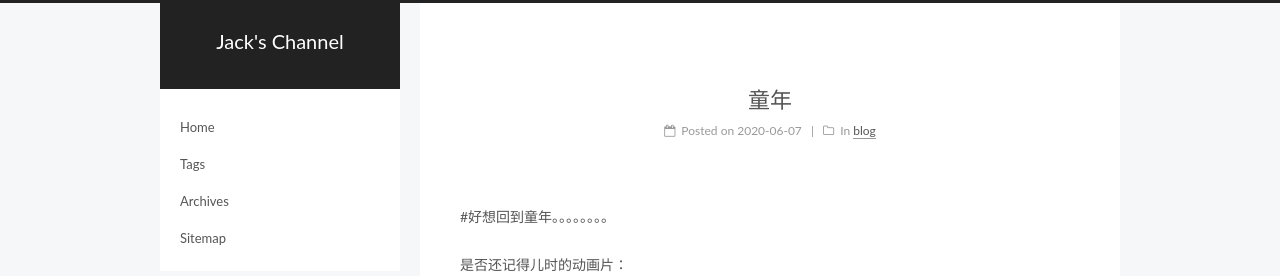
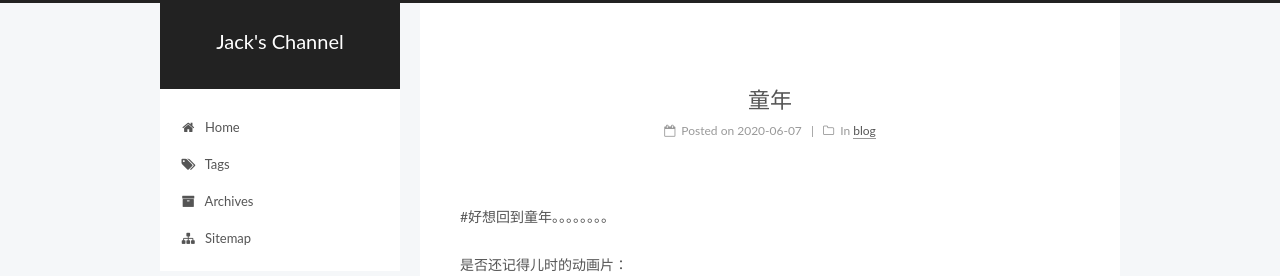
Before and after one commit to jackyuanjie1990/jackblog.github.io, a plain HTML site: page 2020/06/07/first-blog/index.html in a window 1280 px wide. Shown: the top 276 px of the page. Drawn offline with Linux system fonts and the light colour scheme.

Commit message:
Site updated: 2020-06-09 23:01:40

```diff
--- a/2020/06/07/first-blog/index.html
+++ b/2020/06/07/first-blog/index.html
@@ -187,6 +187,8 @@
         <li class="menu-item menu-item-home">
           <a href="/https:/luoluo23.github.io/%20" rel="section">
 
+              <i class="menu-item-icon fa fa-fw fa-home"></i> <br />
+
             Home
           </a>
         </li>
@@ -194,6 +196,8 @@
 
         <li class="menu-item menu-item-tags">
           <a href="/tags/%20" rel="section">
+
+              <i class="menu-item-icon fa fa-fw fa-tags"></i> <br />
 
             Tags
           </a>
@@ -203,6 +207,8 @@
         <li class="menu-item menu-item-archives">
           <a href="/archive/" rel="section">
 
+              <i class="menu-item-icon fa fa-fw fa-archive"></i> <br />
+
             Archives
           </a>
         </li>
@@ -210,6 +216,8 @@
 
         <li class="menu-item menu-item-sitemap">
           <a href="/sitemap.xml%20" rel="section">
+
+              <i class="menu-item-icon fa fa-fw fa-sitemap"></i> <br />
 
             Sitemap
           </a>
```
Also changed, not shown: archive/index.html (+8 -0 lines), archives/2020/06/index.html (+8 -0 lines), archives/2020/index.html (+8 -0 lines), archives/index.html (+8 -0 lines), categories/blog/index.html (+8 -0 lines), index.html (+8 -0 lines), tags/博客，文章/index.html (+8 -0 lines).
